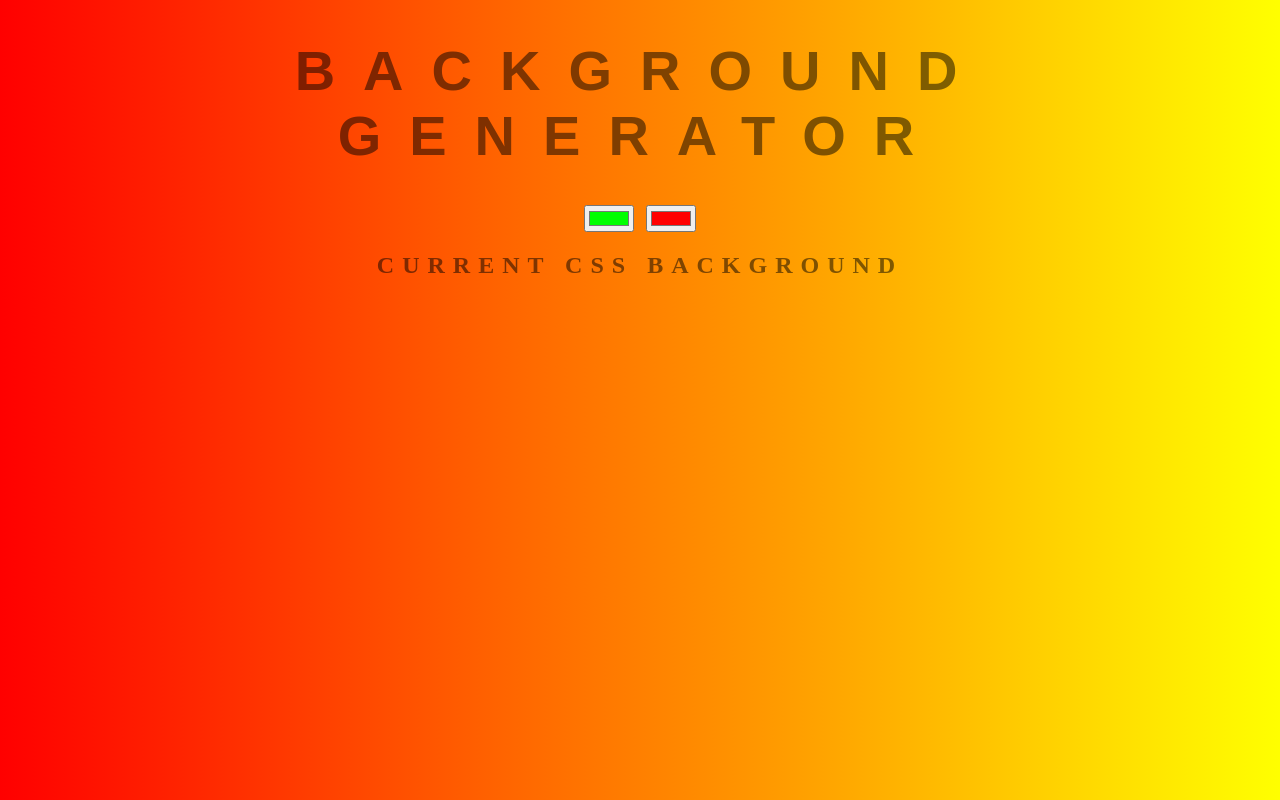
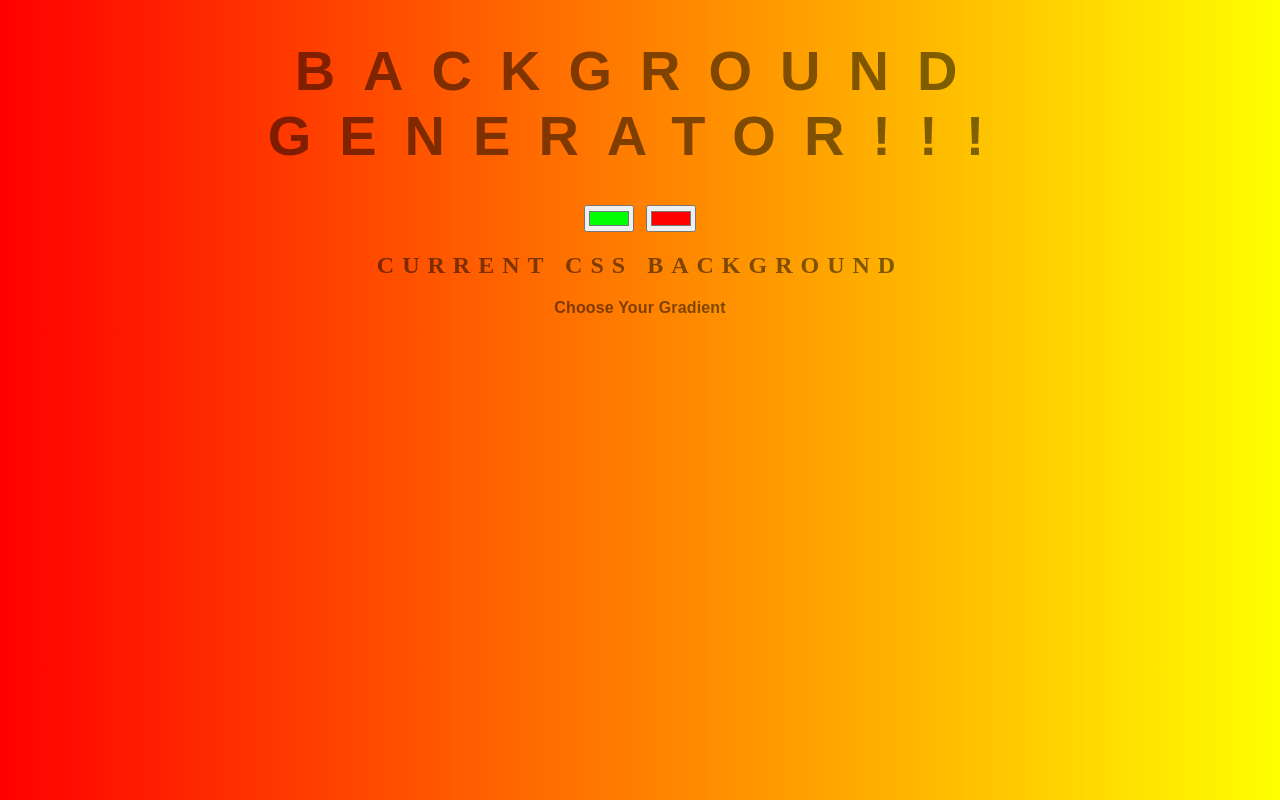
Before and after one commit to Haidder1/Background-Generator, a plain HTML site: page index.html in a window 1280 px wide. Drawn offline with Linux system fonts and the light colour scheme.

Commit message:
Some Changes In Text

```diff
--- a/index.html
+++ b/index.html
@@ -6,11 +6,11 @@
 </head>
 <body id="gradient">
 
-	<h1>Background Generator</h1>
+	<h1>Background Generator!!!</h1>
 	<input class="color1" type="color" name="color1" value="#00ff00">
 	<input class="color2" type="color" name="color2" value="#ff0000">
 	<h2>Current CSS Background</h2>
-	<h3></h3>
+	<h3>Choose Your Gradient</h3>
 	<script type="text/javascript" src="script.js"></script>
 
 </body>
```
